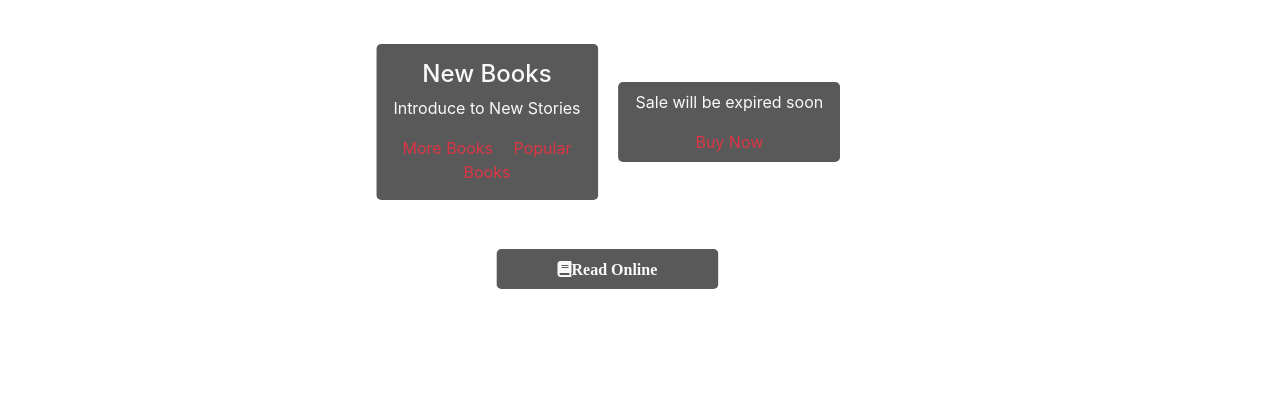
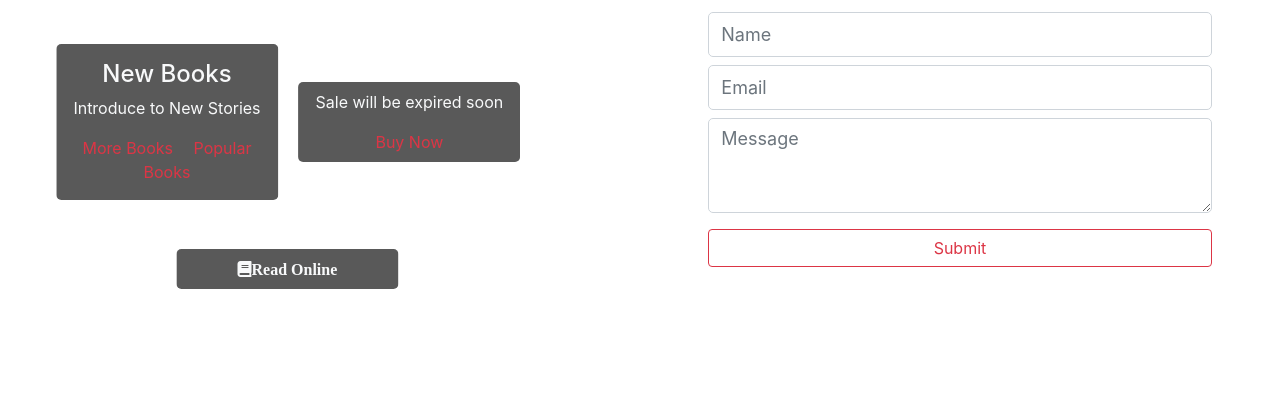
Before and after one commit to dontrellthedeveloper/BookStore, a plain HTML site: page index.html in a window 1280 px wide. Shown: the part 4825-5226 px from the top of the page. Drawn offline with Linux system fonts and the light colour scheme.

Commit message:
Added contact section part 2

```diff
--- a/css/style.css
+++ b/css/style.css
@@ -276,4 +276,20 @@ header {
         transform: translateX(0);
     }
 }
+
+.contact-form input[type="text"],
+.contact-form input[type="email"],
+.contact-form textarea {
+    background: transparent;
+    font-size: 18px;
+    color: #333;
+    border-radius: 5px;
+    box-shadow: none;
+}
+
+.contact-form input:focus,
+.contact-form textarea:focus {
+    background: rgba(250, 250, 250, .8);
+    box-shadow: none;
+}
 /* end of contact */
--- a/index.html
+++ b/index.html
@@ -349,6 +349,17 @@
             </div>
           </div>
         </div>
+        <div class="col-xl-5 col-md-8 col-10 mx-auto">
+          <h1 class="text-light font-weight-light text-center mb-5">Stay Connected</h1>
+          <form class="contact-form">
+            <div class="form-group">
+              <input type="text" class="form-control py-2 mb-2" placeholder="Name">
+              <input type="email" class="form-control py-2 mb-2" placeholder="Email">
+              <textarea class="form-control mb-3" placeholder="Message" rows="3"></textarea>
+              <input type="submit" class="form-control btn-outline-danger">
+            </div>
+          </form>
+        </div>
       </div>
     </div>
   </section>
```
